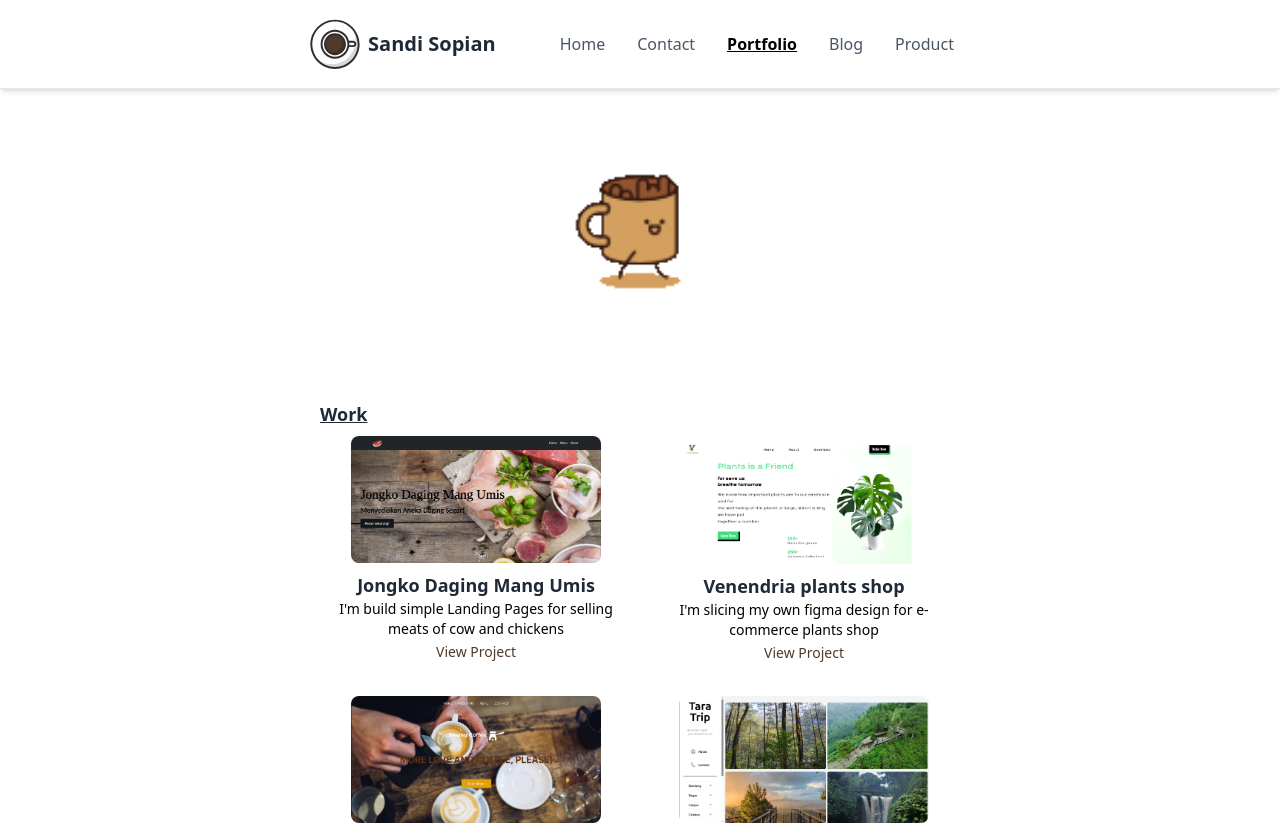
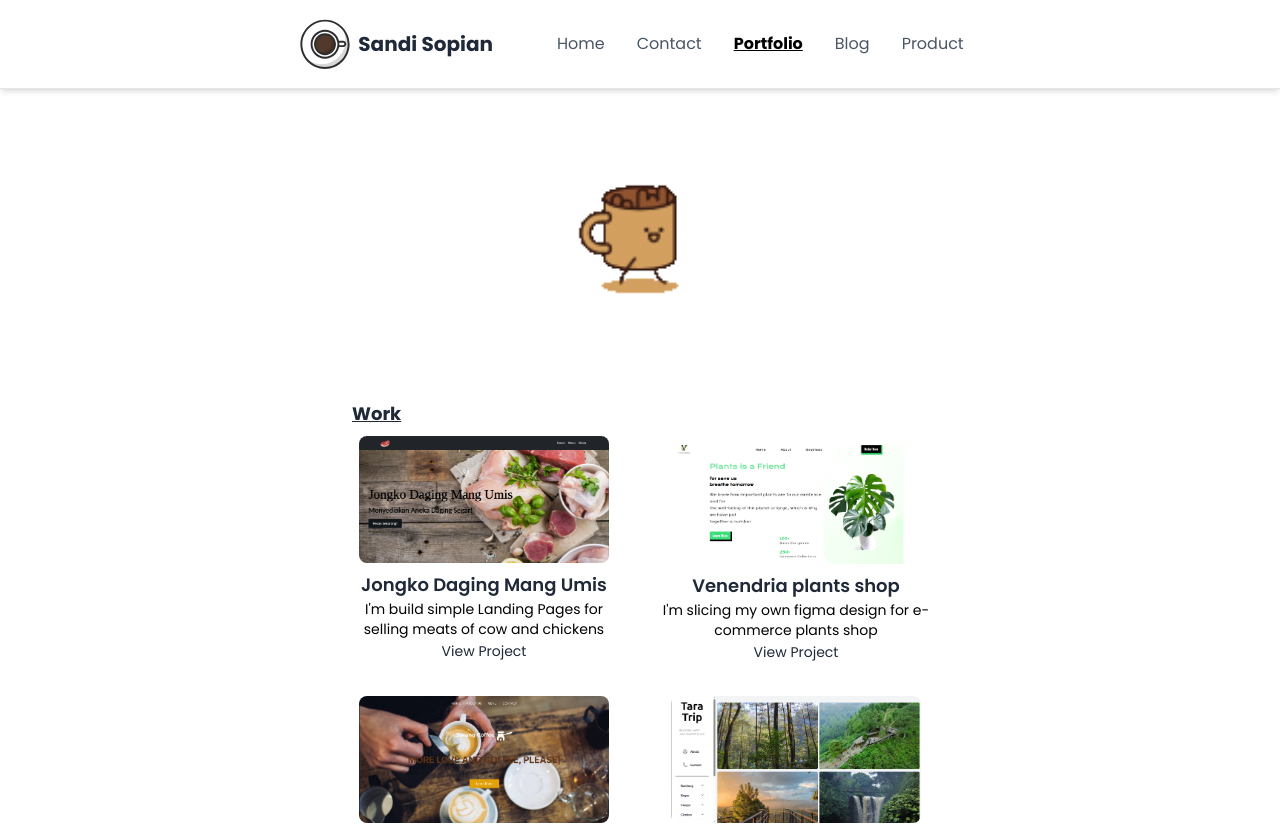
Before and after one commit to SandiSopian/new-portfolio-v3, a Next.js app: page /portfolio in a window 1280 px wide. Shown: the top 825 px of the page. Built offline with nearby package versions, Linux system fonts and the light colour scheme.

Commit message:
Styling for website

```diff
--- a/app/layout.tsx
+++ b/app/layout.tsx
@@ -1,17 +1,20 @@
+// app/layout.tsx
 import type { Metadata } from "next";
-import { Geist, Geist_Mono } from "next/font/google";
+import { Poppins, DM_Sans } from "next/font/google";
 import "../styles/globals.css";
 import Navbar from "@/components/Nav/Navbar";
 import Footer from "@/components/Footer";
 
-const geistSans = Geist({
-  variable: "--font-geist-sans",
+const poppins = Poppins({
+  variable: "--font-poppins",
   subsets: ["latin"],
+  weight: ["400", "500", "600", "700"],
 });
 
-const geistMono = Geist_Mono({
-  variable: "--font-geist-mono",
+const dmSans = DM_Sans({
+  variable: "--font-dm-sans",
   subsets: ["latin"],
+  weight: ["400", "500", "700"],
 });
 
 export const metadata: Metadata = {
@@ -25,10 +28,8 @@ export default function RootLayout({
   children: React.ReactNode;
 }>) {
   return (
-    <html lang="en">
-      <body
-        className={`${geistSans.variable} ${geistMono.variable} antialiased container mx-auto md:w-2/4`}
-      >
+    <html lang="en" className={`${poppins.variable} ${dmSans.variable}`}>
+      <body className="antialiased container mx-auto md:w-2/4">
         <Navbar />
         <div className="min-h-screen overflow-hidden pt-16">{children}</div>
         <Footer />
--- a/app/page.tsx
+++ b/app/page.tsx
@@ -19,7 +19,7 @@ export default function Home() {
   const { github, linkedin, instagram, behance, medium } = socialMedia;
 
   return (
-    <main>
+    <main className="mx-6 lg:mx-0">
       <section className="hero-section p-4">
         <figure>
           <Image
--- a/app/portfolio/page.tsx
+++ b/app/portfolio/page.tsx
@@ -1,13 +1,13 @@
 import React from "react";
 import Image from "next/image";
 import { heroSection } from "../../data/profile";
-import { projectsList } from "../../data/projects";
+import ProjectCard from "@/components/ProjectCard";
 
 const Portfolio = () => {
   const { heroImg } = heroSection;
 
   return (
-    <section>
+    <section className="portfolio-section p-4">
       <figure>
         <Image
           src={heroImg}
@@ -18,38 +18,12 @@ const Portfolio = () => {
       </figure>
 
       <div className="mt-4">
-        <h3 className="font-bold underline text-xl lg:text-lg ml-10 lg:ml-0">
+        <h3 className="font-bold underline text-xl lg:text-lg ml-10 lg:ml-4">
           Work
         </h3>
 
         <div className="mx-auto">
-          <ul className="grid grid-cols-1 lg:grid-cols-2 gap-2 lg:gap-4 mx-6 lg:mx-0">
-            {projectsList.map((project, index) => (
-              <li key={index} className="p-4 lg:p-2 rounded-lg text-center">
-                <figure className="lg:w-[250px] mx-auto">
-                  <Image
-                    src={project.projectImg}
-                    alt={project.projectTitle}
-                    width={300}
-                    height={200}
-                    className="w-full h-auto rounded-lg mb-2"
-                  />
-                </figure>
-                <h4 className="font-semibold text-xl lg:text-lg">
-                  {project.projectTitle}
-                </h4>
-                <p className="text-black lg:text-sm dark:text-white">
-                  {project.projectDesc}
-                </p>
-                <a
-                  href={project.projectLink}
-                  className="text-accentPrimary dark:text-blue-400 lg:text-sm hover:underline"
-                >
-                  View Project
-                </a>
-              </li>
-            ))}
-          </ul>
+          <ProjectCard />
         </div>
       </div>
     </section>
--- a/components/Button.tsx
+++ b/components/Button.tsx
@@ -3,7 +3,7 @@ import React from "react";
 
 const Button = () => {
   return (
-    <button className="bg-accentPrimary text-white px-6 py-3 rounded-lg shadow-lg hover:bg-accentHover transition duration-300">
+    <button className="bg-walnutBrown text-white px-6 py-3 rounded-lg shadow-lg hover:bg-terracottaRoot transition duration-300">
       <Link href="/portfolio">My Portfolio &gt;</Link>
     </button>
   );
--- a/components/Nav/NavLink.tsx
+++ b/components/Nav/NavLink.tsx
@@ -4,14 +4,22 @@ import React from "react";
 import Link from "next/link";
 import { usePathname } from "next/navigation";
 
-const NavLink = () => {
+type NavLinkProps = {
+  onLinkClick?: () => void;
+};
+
+const NavLink = ({ onLinkClick }: NavLinkProps) => {
   const pathname = usePathname();
 
   const links = [
     { href: "/", label: "Home" },
     { href: "/contact", label: "Contact" },
     { href: "/portfolio", label: "Portfolio" },
-    { href: "https://sarendia.hashnode.dev/", label: "Blog", external: true },
+    {
+      href: "https://nakamapedia.blogspot.com/",
+      label: "Blog",
+      external: true,
+    },
     { href: "https://lynk.id/digisanshop", label: "Product", external: true },
   ];
 
@@ -32,6 +40,7 @@ const NavLink = () => {
           <Link
             key={href}
             href={href}
+            onClick={onLinkClick}
             className={
               pathname === href
                 ? "text-black dark:text-white font-bold underline"
--- a/components/Nav/Navbar.tsx
+++ b/components/Nav/Navbar.tsx
@@ -36,7 +36,7 @@ const Navbar = () => {
                 : "opacity-0 scale-0 pointer-events-none"
             }`}
           >
-            <NavLink />
+            <NavLink onLinkClick={() => setOpen(false)} />
           </div>
 
           {/* NavLink (Desktop) */}
@@ -45,7 +45,6 @@ const Navbar = () => {
           </div>
 
           {/* Toggle Button (Mobile Only) */}
-
           <div
             onClick={() => setOpen(!open)}
             className="lg:hidden absolute top-8 right-10 md:right-56 hover:cursor-pointer"
--- a/components/ProjectCard.tsx
+++ b/components/ProjectCard.tsx
@@ -0,0 +1,39 @@
+import React from "react";
+import Image from "next/image";
+import { projectsList } from "../data/projects";
+
+const ProjectCard = () => {
+  return (
+    <div>
+      <ul className="grid grid-cols-1 lg:grid-cols-2 gap-2 lg:gap-4 mx-6 lg:mx-0">
+        {projectsList.map((project, index) => (
+          <li key={index} className="p-4 lg:p-2 rounded-lg text-center">
+            <figure className="lg:w-[250px] mx-auto">
+              <Image
+                src={project.projectImg}
+                alt={project.projectTitle}
+                width={300}
+                height={200}
+                className="w-full h-auto rounded-lg mb-2"
+              />
+            </figure>
+            <h4 className="font-semibold text-xl lg:text-lg">
+              {project.projectTitle}
+            </h4>
+            <p className="text-black lg:text-sm dark:text-white">
+              {project.projectDesc}
+            </p>
+            <a
+              href={project.projectLink}
+              className="text-accentPrimary dark:text-sky-600 lg:text-sm hover:underline"
+            >
+              View Project
+            </a>
+          </li>
+        ))}
+      </ul>
+    </div>
+  );
+};
+
+export default ProjectCard;
--- a/styles/globals.css
+++ b/styles/globals.css
@@ -1,13 +1,20 @@
 @import "tailwindcss";
+
+:root {
+  --font-primary: var(--font-poppins);
+  --font-secondary: var(--font-dm-sans);
+}
+
+body {
+  font-family: var(--font-primary), sans-serif;
+}
 
 @theme {
   --color-white: #fff;
-  --color-purple: #3f3cbb;
-  --color-midnight: #121063;
-  --color-tahiti: #3ab7bf;
-  --color-bermuda: #78dcca;
-  --color-accentPrimary: #513a2b;
-  --color-accentHover: #76543f;
+  --color-black: #000;
+  --color-steelEclipse: #1f2937;
+  --color-walnutBrown: #513a2b;
+  --color-terracottaRoot: #76543f;
 }
 
 @layer base {
```
